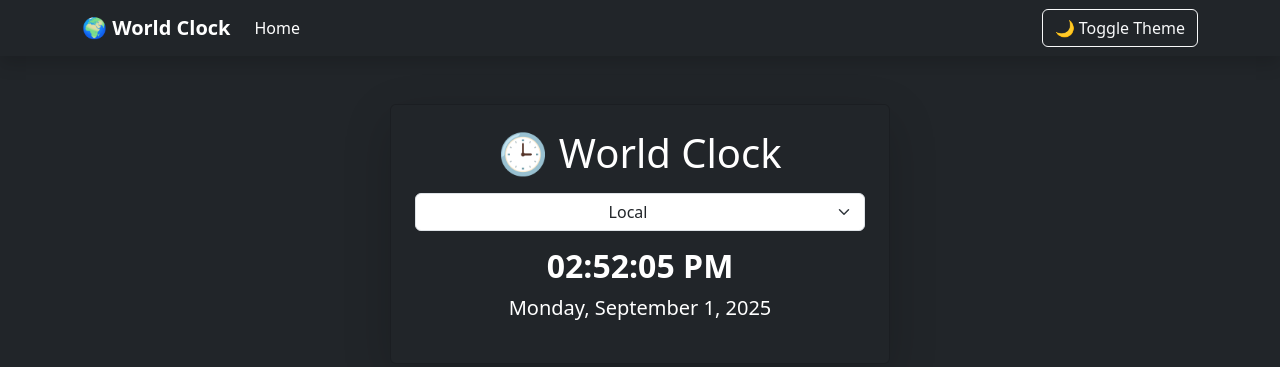
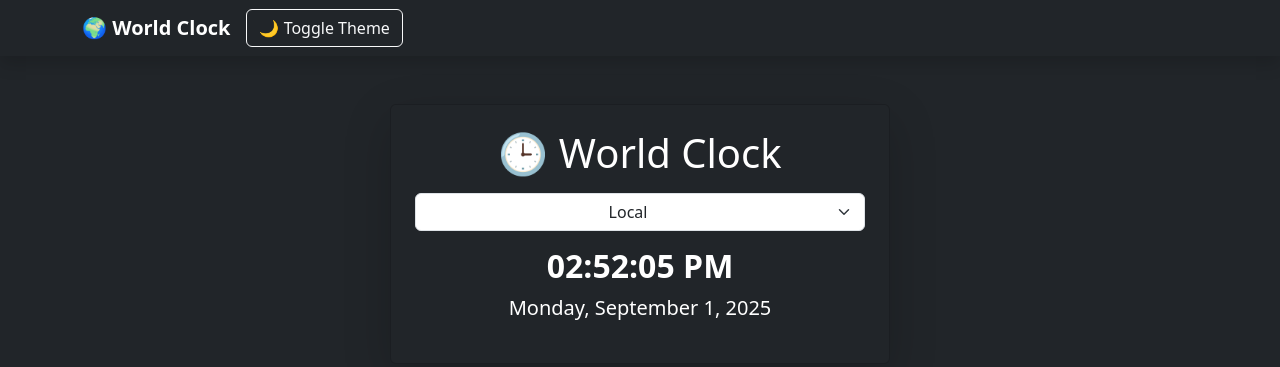
Before and after one commit to varsharrathore/World-Clock, a plain HTML site: page index.html.html in a window 1280 px wide. Drawn offline with nearby package versions, Linux system fonts and the light colour scheme.

Commit message:
Update index.html.html

```diff
--- a/index.html.html
+++ b/index.html.html
@@ -57,11 +57,6 @@
           <span class="navbar-toggler-icon"></span>
         </button>
         <div class="collapse navbar-collapse" id="navbarNav">
-          <ul class="navbar-nav me-auto">
-            <li class="nav-item">
-              <a class="nav-link active" href="#">Home</a>
-            </li>
-          </ul>
           <button class="btn btn-outline-light" onclick="toggleDarkMode()">🌙 Toggle Theme</button>
         </div>
       </div>
```
